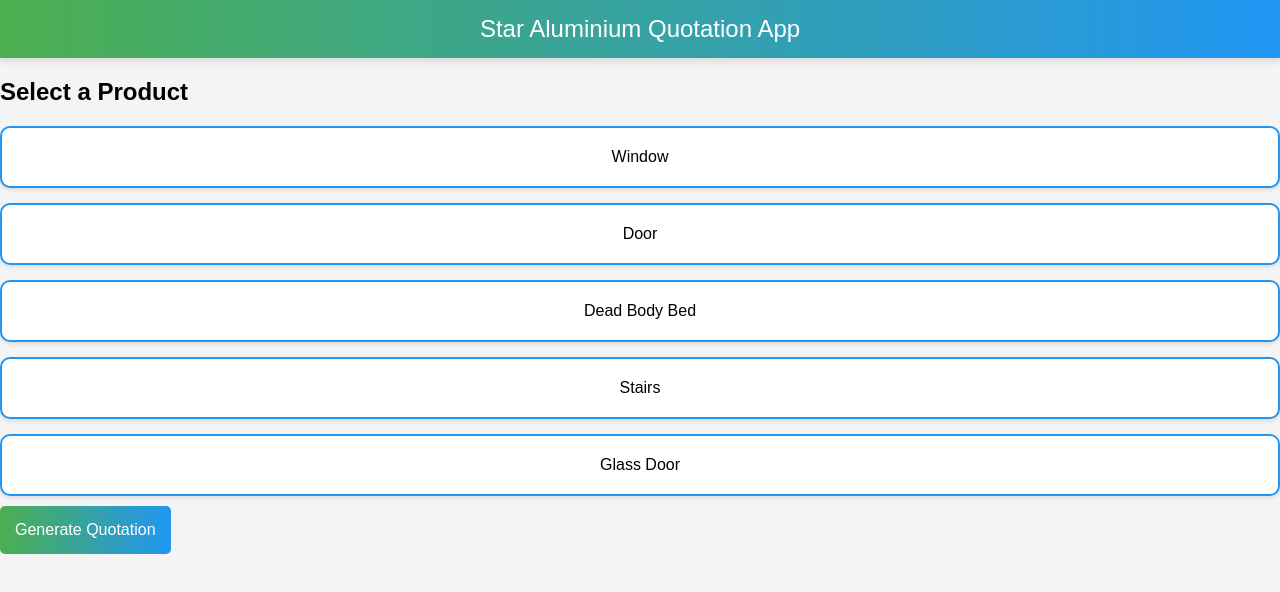
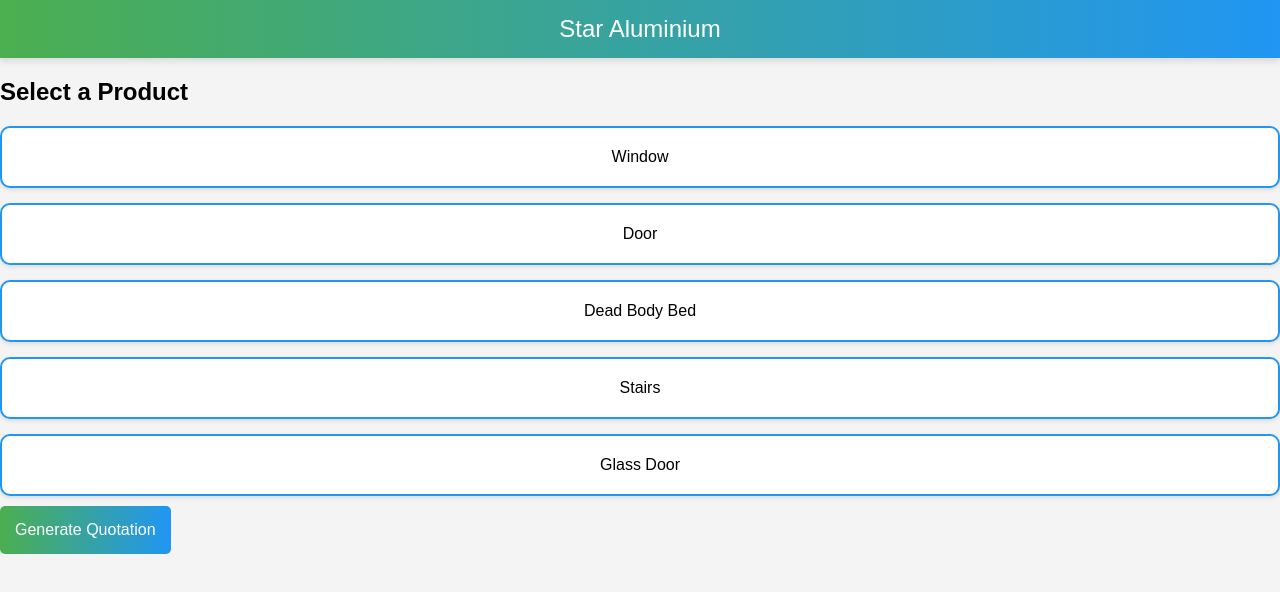
Before and after one commit to waqartufail/StarAluminium, a plain HTML site: page index.html in a window 1280 px wide. Drawn offline with Linux system fonts and the light colour scheme.

Commit message:
Update index.html

```diff
--- a/index.html
+++ b/index.html
@@ -112,7 +112,7 @@
 <body>
 
 <header>
-    Star Aluminium Quotation App
+    Star Aluminium
     <div class="cart-icon" onclick="openCartModal()">
         🛒 <span id="cart-count">0</span>
     </div>
```
